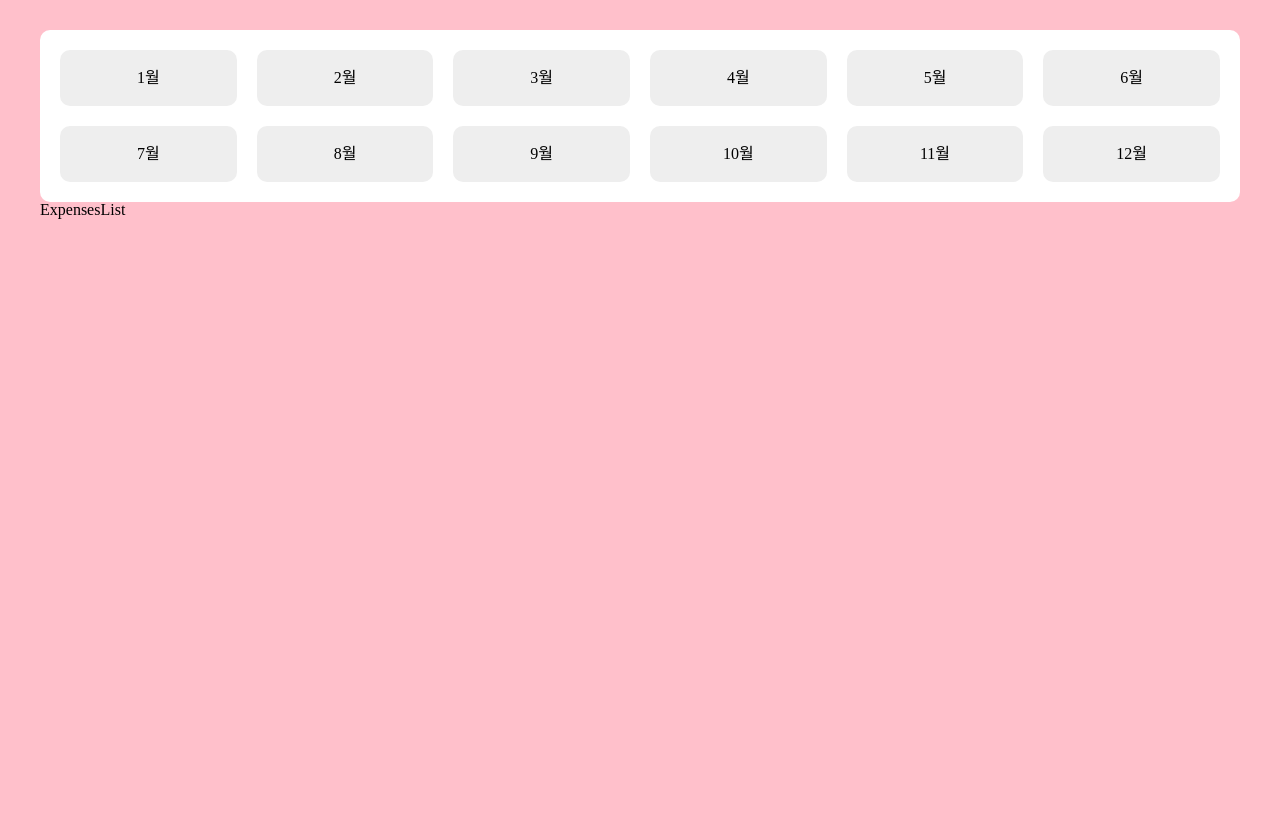
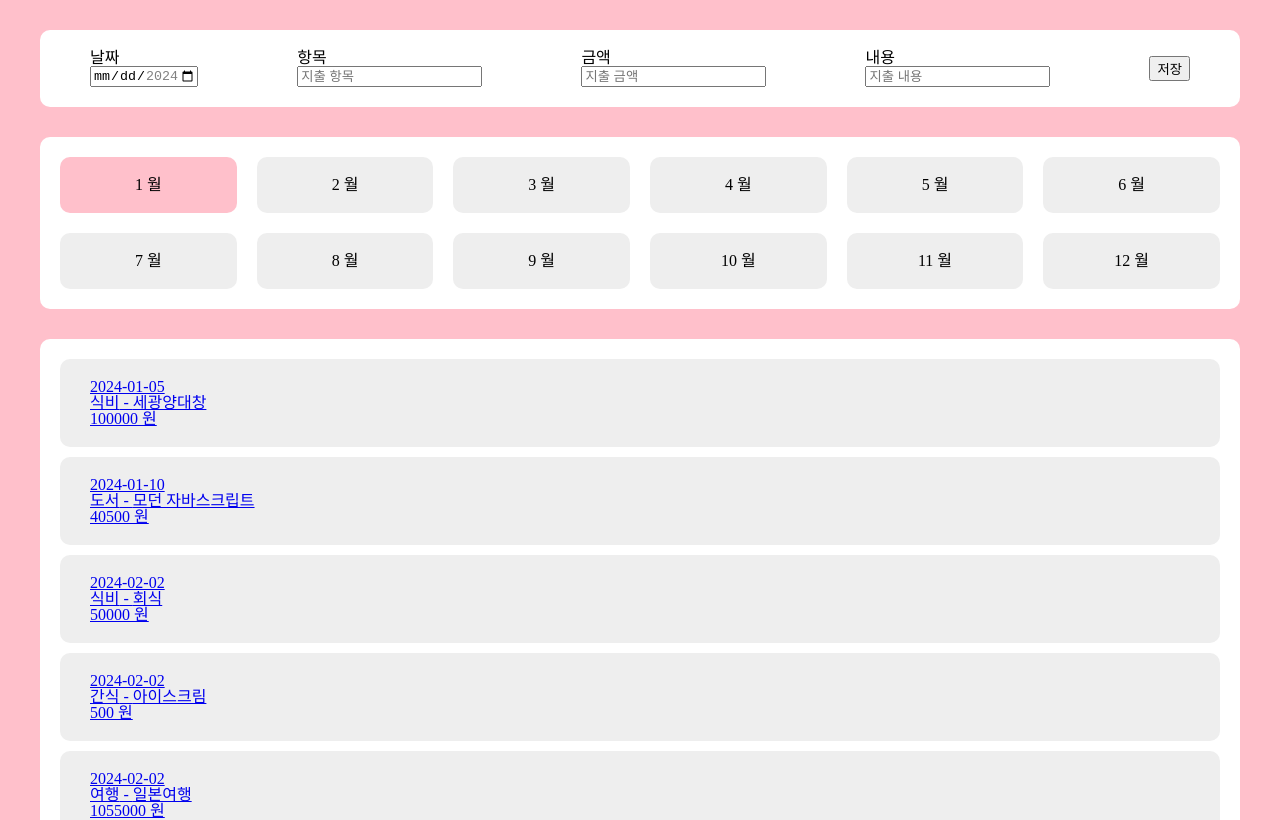
Before and after one commit to jeoninhwa3/accountBook-project, a React (Vite) app: page / in a window 1280 px wide. Shown: the top 820 px of the page. Built offline with nearby package versions, Linux system fonts and the light colour scheme.

Commit message:
Feat: 지출 등록, 지출 리스트 영역  추가

```diff
--- a/index.html
+++ b/index.html
@@ -5,7 +5,7 @@
   <meta charset="UTF-8" />
   <link rel="icon" type="image/svg+xml" href="/vite.svg" />
   <meta name="viewport" content="width=device-width, initial-scale=1.0" />
-  <title>인화의 가계부 앱</title>
+  <title>가계부 앱</title>
 </head>
 
 <body>
--- a/package.json
+++ b/package.json
@@ -13,6 +13,7 @@
     "react": "^18.2.0",
     "react-dom": "^18.2.0",
     "react-router-dom": "^6.23.1",
+    "react-uuid": "^2.0.0",
     "styled-components": "^6.1.11",
     "styled-reset": "^4.5.2"
   },
--- a/src/App.jsx
+++ b/src/App.jsx
@@ -1,10 +1,20 @@
 import Router from "./shared/Router";
 import GlobalStyle from "./GlobalStyle";
+import { useState } from "react";
+import dummy from "./dummy.json";
+
 function App() {
+  const [selectedMonth, setSelectedMonth] = useState(+"0");
+  const [expenses, setExpenses] = useState(dummy);
   return (
     <>
       <GlobalStyle />
-      <Router />
+      <Router
+        selectedMonth={selectedMonth}
+        setSelectedMonth={setSelectedMonth}
+        expenses={expenses}
+        setExpenses={setExpenses}
+      />
     </>
   );
 }
--- a/src/GlobalStyle.jsx
+++ b/src/GlobalStyle.jsx
@@ -5,7 +5,7 @@ const GlobalStyle = createGlobalStyle`
 	${reset}
 	body {
 		max-width: 1200px;
-		max-height: 800px;
+		padding: 30px 0;
 		margin: 0 auto;
 		background-color: pink;
 	}
--- /dev/null
+++ b/src/Layout.jsx
@@ -0,0 +1,5 @@
+const Layout = ({ children }) => {
+  return <div>{children}</div>;
+};
+
+export default Layout;
--- /dev/null
+++ b/src/components/AddExpenses.jsx
@@ -0,0 +1,85 @@
+import styled from "styled-components";
+import uuid from "react-uuid";
+
+// styled components
+const StForm = styled.form`
+  display: flex;
+  justify-content: space-between;
+  align-items: center;
+  padding: 20px 50px;
+  border-radius: 10px;
+  background-color: #fff;
+`;
+const StLabel = styled.label`
+  display: flex;
+  flex-direction: column;
+`;
+
+const AddExpenses = ({ setExpenses }) => {
+  const onSubmit = (e) => {
+    e.preventDefault();
+    const formData = new FormData(e.target);
+    const date = formData.get("date");
+    const item = formData.get("item");
+    const amount = formData.get("amount");
+    const description = formData.get("description");
+
+    if (!date.trim()) {
+      alert("날짜를 입력해주세요.");
+      return;
+    }
+    if (!item.trim()) {
+      alert("항목을 입력해주세요.");
+      return;
+    }
+    if (!amount.trim()) {
+      alert("금액을 입력해주세요.");
+      return;
+    }
+    if (!description.trim()) {
+      alert("내용을 입력해주세요.");
+      return;
+    }
+
+    const nextExpenses = {
+      id: uuid(),
+      date,
+      item,
+      amount,
+      description,
+    };
+
+    setExpenses((prev) => [...prev, nextExpenses]);
+    e.target.reset();
+  };
+
+  return (
+    <StForm onSubmit={onSubmit}>
+      <StLabel>
+        날짜
+        <input
+          name="date"
+          type="date"
+          min="2024-01-01"
+          max="2024-12-31"
+          placeholder="날짜 입력"
+        />
+      </StLabel>
+      <StLabel>
+        항목
+        <input name="item" type="text" placeholder="지출 항목" />
+      </StLabel>
+      <StLabel>
+        금액
+        <input name="amount" type="number" placeholder="지출 금액" />
+      </StLabel>
+      <StLabel>
+        내용
+        <input name="description" type="text" placeholder="지출 내용" />
+      </StLabel>
+      <button type="submit">저장</button>
+    </StForm>
+  );
+};
+
+export default AddExpenses;
--- a/src/components/ExpensesList.jsx
+++ b/src/components/ExpensesList.jsx
@@ -1,5 +1,60 @@
-const ExpensesList = () => {
-  return <div>ExpensesList</div>;
+import { Link } from "react-router-dom";
+import styled from "styled-components";
+
+// styled component
+const StUl = styled.ul`
+  display: grid;
+  row-gap: 10px;
+  padding: 20px;
+  margin-top: 30px;
+  border-radius: 10px;
+  background-color: #fff;
+`;
+const StLi = styled.li`
+  display: flex;
+  justify-content: space-between;
+  align-items: center;
+  width: 100%;
+  padding: 20px 30px;
+  border-radius: 10px;
+  background-color: #eee;
+  box-sizing: border-box;
+  cursor: pointer;
+  transition: all 0.5s;
+  &:hover {
+    box-shadow: 5px 5px 10px gray;
+  }
+`;
+const StDesc = styled.p`
+  width: 930px;
+  word-break: keep-all;
+  white-space: nowrap;
+  text-overflow: ellipsis;
+  overflow: hidden;
+`;
+
+const ExpensesList = ({ expenses }) => {
+  return (
+    <StUl>
+      {expenses.map((el) => {
+        return (
+          <StLi key={el.id}>
+            <Link to={`/detail/${el.id}`}>
+              <div>
+                <p>{el.date}</p>
+                <StDesc>
+                  {el.item} - {el.description}
+                </StDesc>
+              </div>
+              <p>
+                <strong>{el.amount}</strong> 원
+              </p>
+            </Link>
+          </StLi>
+        );
+      })}
+    </StUl>
+  );
 };
 
 export default ExpensesList;
--- a/src/components/SelectMonth.jsx
+++ b/src/components/SelectMonth.jsx
@@ -1,8 +1,9 @@
-import { useState } from "react";
 import styled from "styled-components";
+import dummy from "../dummy.json";
+import { useEffect } from "react";
 
 // styled component
-const Ul = styled.ul`
+const StUl = styled.ul`
   display: grid;
   grid-template-columns: repeat(6, 1fr);
   gap: 20px;
@@ -11,7 +12,7 @@ const Ul = styled.ul`
   border-radius: 10px;
   background-color: #fff;
 `;
-const Li = styled.li`
+const StLi = styled.li`
   padding: 20px 0;
   background-color: ${(props) => (props.$active ? "pink" : "#eee")};
   border-radius: 10px;
@@ -19,41 +20,35 @@ const Li = styled.li`
   cursor: pointer;
 `;
 
-const SelectMonth = () => {
-  const [selectedMonth, setSelectedMonth] = useState("");
-  const months = [
-    "1월",
-    "2월",
-    "3월",
-    "4월",
-    "5월",
-    "6월",
-    "7월",
-    "8월",
-    "9월",
-    "10월",
-    "11월",
-    "12월",
-  ];
+const SelectMonth = ({ selectedMonth, setSelectedMonth, setExpenses }) => {
+  const months = [1, 2, 3, 4, 5, 6, 7, 8, 9, 10, 11, 12];
+
+  useEffect(() => {
+    localStorage.setItem("month", JSON.stringify(selectedMonth + 1));
+  }, [selectedMonth]);
 
   const handleClick = (index) => {
     setSelectedMonth(index);
-    console.log(index);
+    setExpenses(
+      dummy.filter((el) => {
+        return parseInt(el.date.split("-")[1]) == months[index];
+      })
+    );
   };
   return (
-    <Ul>
+    <StUl>
       {months.map((month, index) => {
         return (
-          <Li
+          <StLi
             key={index}
             $active={selectedMonth === index}
             onClick={() => handleClick(index)}
           >
-            {month}
-          </Li>
+            {month} 월
+          </StLi>
         );
       })}
-    </Ul>
+    </StUl>
   );
 };
 
--- /dev/null
+++ b/src/dummy.json
@@ -0,0 +1,58 @@
+[
+  {
+    "id": "25600f72-56b4-41a7-a9c2-47358580e2f8",
+    "date": "2024-01-05",
+    "item": "식비",
+    "amount": 100000,
+    "description": "세광양대창"
+  },
+  {
+    "id": "25600f72-53b4-4187-a9c2-47358580e2f8",
+    "date": "2024-01-10",
+    "item": "도서",
+    "amount": 40500,
+    "description": "모던 자바스크립트"
+  },
+  {
+    "id": "24310f72-56b4-41a7-a9c2-458580ef1f8",
+    "date": "2024-02-02",
+    "item": "식비",
+    "amount": 50000,
+    "description": "회식"
+  },
+  {
+    "id": "25600f72-99b4-41z7-e4h6-47312365e2f8",
+    "date": "2024-02-02",
+    "item": "간식",
+    "amount": 500,
+    "description": "아이스크림"
+  },
+  {
+    "id": "25143e72-16e2-22a7-a9c2-47358580e2f8",
+    "date": "2024-02-02",
+    "item": "여행",
+    "amount": 1055000,
+    "description": "일본여행"
+  },
+  {
+    "id": "25600f72-97p2-14a7-a9c2-47363950e2t8",
+    "date": "2024-02-02",
+    "item": "미용",
+    "amount": 155000,
+    "description": "미용실"
+  },
+  {
+    "id": "24312f70-97q2-14a7-a9c2-47132950e2t8",
+    "date": "2024-02-02",
+    "item": "도서",
+    "amount": 75000,
+    "description": "자율주행차량 운전주행모드 자동 전환용 인식률 90% 이상의 다중 센서 기반 운전자 상태 인식 및 상황 인식 원천 기술 개발 상황 인식 원천 기술 개발"
+  },
+  {
+    "id": "24312f70-97q2-14a7-a9c2-47132950e2t9",
+    "date": "2024-05-02",
+    "item": "도서",
+    "amount": 75000,
+    "description": "자율주행차량 운전주행모드 자동 전환용 인식률 90% 이상의 다중 센서 기반 운전자 상태 인식 및 상황 인식 원천 기술 개발 상황 인식 원천 기술 개발"
+  }
+]
--- a/src/pages/Home.jsx
+++ b/src/pages/Home.jsx
@@ -1,12 +1,17 @@
 import SelectMonth from "../components/SelectMonth";
 import ExpensesList from "../components/ExpensesList.jsx";
+import AddExpenses from "../components/AddExpenses.jsx";
 
-const Home = () => {
+const Home = ({ selectedMonth, setSelectedMonth, expenses, setExpenses }) => {
   return (
     <>
-      {/* <지출 등록 /> */}
-      <SelectMonth />
-      <ExpensesList />
+      <AddExpenses setExpenses={setExpenses} />
+      <SelectMonth
+        selectedMonth={selectedMonth}
+        setSelectedMonth={setSelectedMonth}
+        setExpenses={setExpenses}
+      />
+      <ExpensesList expenses={expenses} setExpenses={setExpenses} />
     </>
   );
 };
--- a/src/shared/Router.jsx
+++ b/src/shared/Router.jsx
@@ -1,14 +1,27 @@
 import { BrowserRouter, Routes, Route } from "react-router-dom";
 import Home from "../pages/Home";
 import Detail from "../pages/Detail";
+import Layout from "../Layout";
 
-const Router = () => {
+const Router = ({ selectedMonth, setSelectedMonth, expenses, setExpenses }) => {
   return (
     <BrowserRouter>
-      <Routes>
-        <Route path="/" element={<Home />} />
-        <Route path="/detail/:id" element={<Detail />} />
-      </Routes>
+      <Layout>
+        <Routes>
+          <Route
+            path="/"
+            element={
+              <Home
+                selectedMonth={selectedMonth}
+                setSelectedMonth={setSelectedMonth}
+                expenses={expenses}
+                setExpenses={setExpenses}
+              />
+            }
+          />
+          <Route path="/detail/:id" element={<Detail />} />
+        </Routes>
+      </Layout>
     </BrowserRouter>
   );
 };
```
Also changed, not shown: 1 other file (tests, documents, lock files or other folders).
